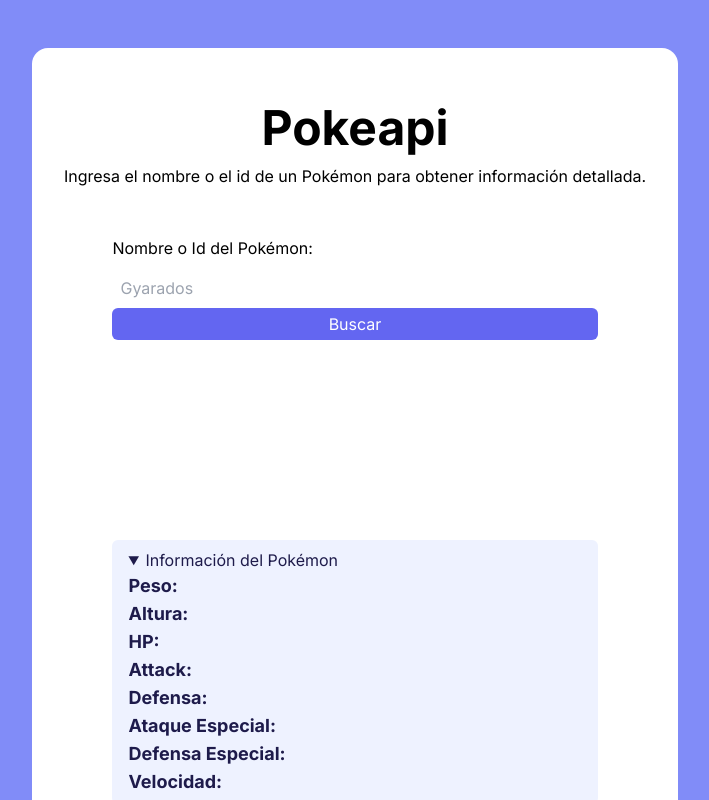
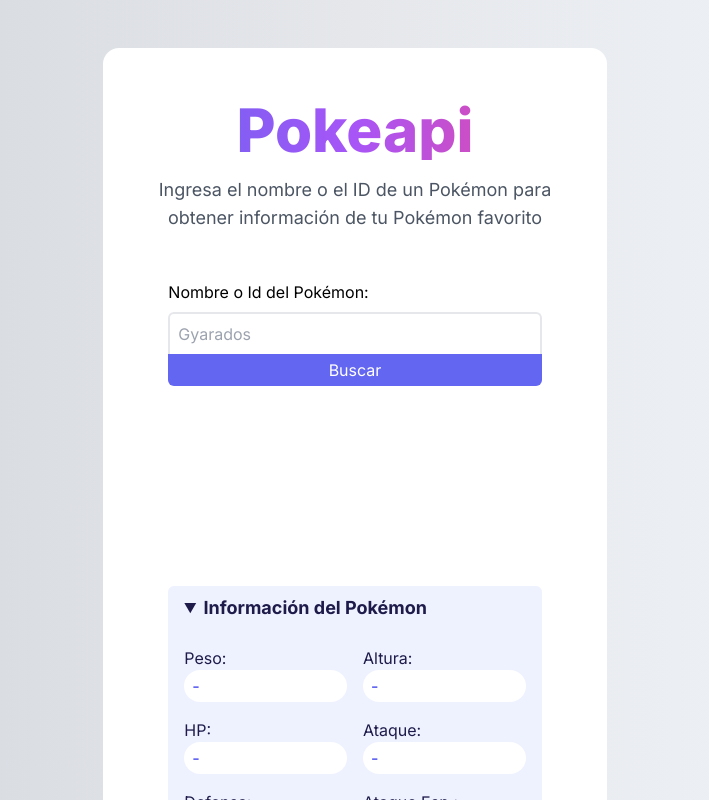
Before and after one commit to EMECarrellan/FreeCodeCamp, a website: page 02-JavaScript-algorithms-and-data-structures/05-Build-a-Pokémon-Search-App/index.html in a window 1280 px wide. Both pictures are taken after a click on the heading "Información del Pokémon". Shown: the top 800 px of the page, without its empty margins (285-994 px from the left). Drawn offline with Linux system fonts and the light colour scheme; no server answers.

Commit message:
finished stylings

```diff
--- a/02-JavaScript-algorithms-and-data-structures/05-Build-a-Pokémon-Search-App/index.html
+++ b/02-JavaScript-algorithms-and-data-structures/05-Build-a-Pokémon-Search-App/index.html
@@ -17,19 +17,23 @@
     <link href="./output.css" rel="stylesheet">
     <script type="module" src="script.js"></script>
   </head>
-  <body class="grid place-content-center place-items-center min-h-screen bg-indigo-400 font-display">
-    <section class="bg-white h-fit flex flex-col justify-center items-center p-8 rounded-2xl my-12">
+  <body class="bg-gradient-to-r from-gray-300 via-gray-200 bg-slate-100 grid place-content-center place-items-center min-h-screen font-display">
+    <section class="bg-white h-fit flex flex-col justify-center items-center p-7 rounded-2xl my-12 mx-3">
     <header class="text-center py-6">
-      <h1 class="text-5xl font-bold mb-3">Pokeapi</h1>
-      <p>Ingresa el nombre o el id de un Pokémon para obtener información detallada.</p>
+        <h1 class="text-6xl font-extrabold mb-4 text-transparent bg-clip-text bg-gradient-to-r from-indigo-500 via-purple-500 to-pink-500">
+            Pokeapi
+          </h1>
+          <p class="text-lg text-gray-600 max-w-md mx-auto">
+            Ingresa el nombre o el ID de un Pokémon para obtener información de tu Pokémon favorito
+          </p>
     </header>
 
-    <main class="w-5/6 md:max-w-[600px] flex flex-col gap-5">
+    <main class="w-5/6 md:max-w-[600px] flex flex-col flex-grow gap-5">
         <section>
         <section id="search-section" class="flex flex-col justify-center pt-6">
           <label class="text-left mb-2" for="search-input">Nombre o Id del Pokémon:</label>
-          <input class="pl-2 py-2" type="text" id="search-input" placeholder="Gyarados" required />
-          <button class="border-indigo-500 bg-indigo-500 text-white px-3 py-1 rounded-md hover:bg-indigo-700" id="search-button">Buscar</button>
+          <input class="border-x-2 border-t-2 rounded-t-md pl-2 py-2 border-1" type="text" id="search-input" placeholder="Gyarados" required />
+          <button class="bg-indigo-500 text-white px-3 py-1 rounded-b-md hover:bg-indigo-700" id="search-button">Buscar</button>
         </section>
 
         <section class="min-h-[180px] flex justify-center" id="pokemon-img">
@@ -41,53 +45,52 @@
           </section>
         </section>
         <details class="list-none py-2 px-4 rounded-md bg-indigo-50 text-indigo-950">
-            <summary class="hover:cursor-pointer">Información del Pokémon</summary>
+            <summary class="cursor-pointer text-lg font-bold">Información del Pokémon</summary>
+            <div class="mt-4 grid grid-cols-2 gap-4 py-2">
               <div hidden>
                 <h3>Nombre:</h3>
-          <p id="pokemon-name"></p>
+                <p id="pokemon-name">Nombre</p>
               </div>
               <div hidden>
                 <h3>ID:</h3>
-          <p id="pokemon-id"></p>
+                <p id="pokemon-id">ID</p>
               </div>
               <div>
                 <h3>Peso:</h3>
-          <p id="weight"></p>
+                <p id="weight">-</p>
               </div>
               <div>
                 <h3>Altura:</h3>
-          <p id="height"></p>
+                <p id="height">-</p>
               </div>
               <div>
                 <h3>HP:</h3>
-          <p id="hp"></p>
+                <p id="hp">-</p>
               </div>
               <div>
-          <h3>Attack:</h3>
-          <p id="attack"></p>
+                <h3>Ataque:</h3>
+                <p id="attack">-</p>
               </div>
               <div>
                 <h3>Defensa:</h3>
-          <p id="defense"></p>
+                <p id="defense">-</p>
               </div>
               <div>
-          <h3>Ataque Especial:</h3>
-          <p id="special-attack"></p>
+                <h3>Ataque Esp.:</h3>
+                <p id="special-attack">-</p>
               </div>
               <div>
-          <h3>Defensa Especial:</h3>
-          <p id="special-defense"></p>
+                <h3>Defensa Esp.:</h3>
+                <p id="special-defense">-</p>
               </div>
               <div>
-          <h3>Velocidad:</h3>
-          <p id="speed"></p>
+                <h3 class="text-gray-900">Velocidad:</h3>
+                <p id="speed">-</p>
+              </div>
             </div>
           </details>
       </section>
     </main>
 </section>
-    <footer class="mt-auto pt-4 w-5/6">
-      <small>EmeCarrellan - 2024 Buscador de Pokémon.</small>
-    </footer>
   </body>
 </html>
--- a/02-JavaScript-algorithms-and-data-structures/05-Build-a-Pokémon-Search-App/styles.css
+++ b/02-JavaScript-algorithms-and-data-structures/05-Build-a-Pokémon-Search-App/styles.css
@@ -2,6 +2,6 @@
 @tailwind components;
 @tailwind utilities;
 
-h3 {
-    @apply text-lg font-bold;
-  }
+details p {
+    @apply bg-white text-indigo-500 px-2 py-1 rounded-full font-semibold;
+}
```
Also changed, not shown: 02-JavaScript-algorithms-and-data-structures/05-Build-a-Pokémon-Search-App/output.css. Lines whose indentation alone changed are shown as unchanged.
